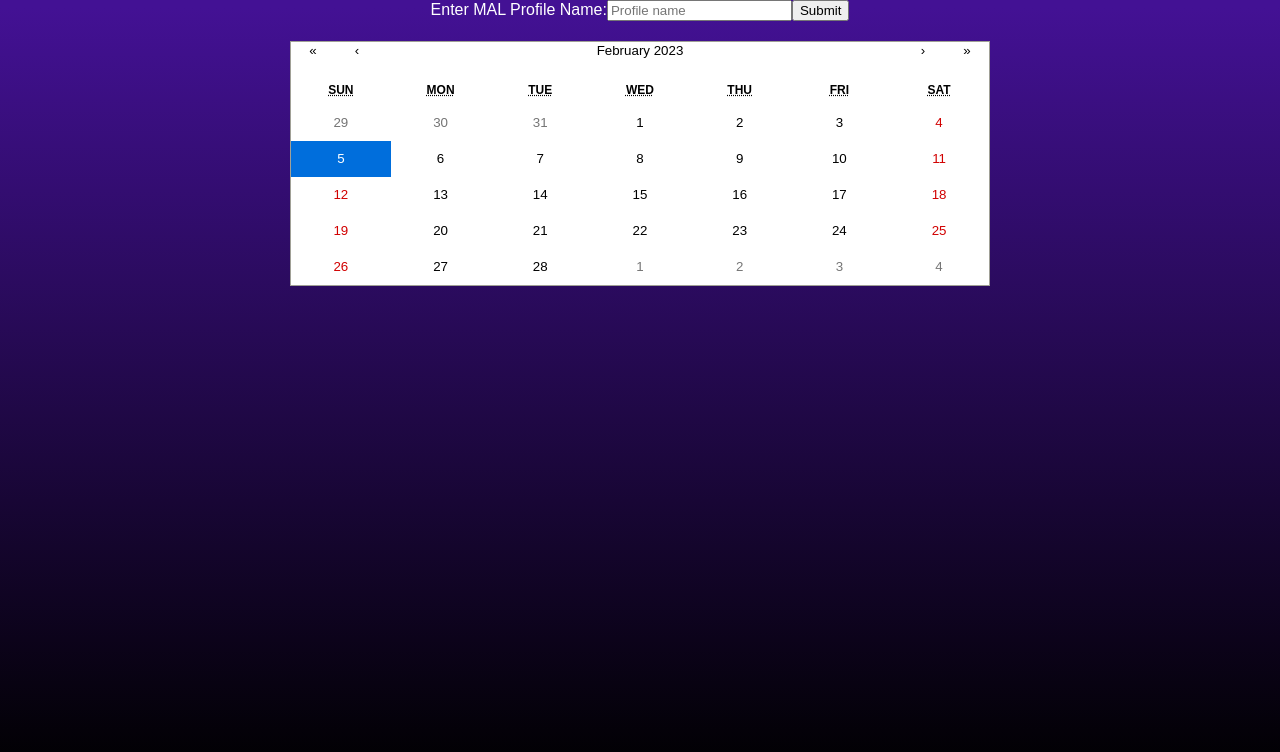
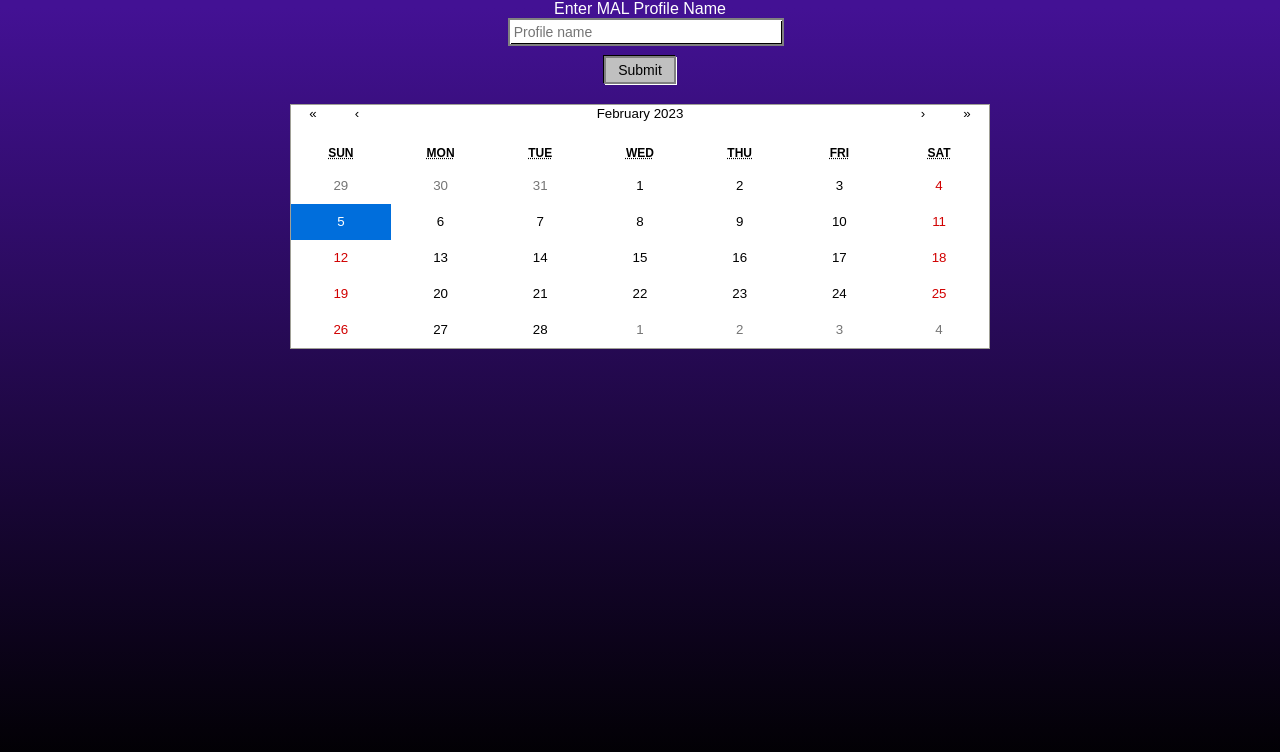
Before and after one commit to JM-Yacho/next-ep-frontend, a React (Vite) app: page / in a window 1280 px wide. Shown: the top 752 px of the page. Built offline with nearby package versions, Linux system fonts and the light colour scheme.

Commit message:
ProfileInput ignores blank submits & limits repeat submits. Fixed bug in App.tsx. Updated ProfileInput & EpCalendar css.

```diff
--- a/src/App.tsx
+++ b/src/App.tsx
@@ -33,7 +33,7 @@ function App() {
 
     watchListNextEps.forEach((ep) => {
       let airingDate = new Date(ep.airing_at * 1000).toLocaleDateString(userLocale);
-      if(airingDate in nextEpsByDate) {
+      if(airingDate in nextEps) {
         nextEps[airingDate].push(ep);
       }
       else {
--- a/src/api/Backend.ts
+++ b/src/api/Backend.ts
@@ -1,12 +1,14 @@
-const BACKEND_BASE_URL = import.meta.env.VITE_BACKEND_BASE_URL || new Error('BACKEND_URL is required for the application to run!');
-const API_KEY = import.meta.env.VITE_API_KEY || new Error('API_KEY is required for the application to run!');
+const { VITE_BACKEND_BASE_URL, VITE_API_KEY } = import.meta.env;
+if (!VITE_BACKEND_BASE_URL || !VITE_API_KEY) {
+  throw new Error('Missing required environment variables!');
+}
 
 // Fetch data and return either the data or an empty array
 export async function fetchWatchListNextEps(profileName: string) {
     try {
-        const res = await fetch(`${BACKEND_BASE_URL}/watchListNextEps/${profileName}`, {
+        const res = await fetch(`${VITE_BACKEND_BASE_URL}/watchListNextEps/${profileName}`, {
             headers: {
-                    'x-api-key': API_KEY
+                    'x-api-key': VITE_API_KEY
             }
         });
 
--- a/src/components/EpCalendar.css
+++ b/src/components/EpCalendar.css
@@ -23,6 +23,7 @@ body {
   border: 1px solid #a0a096;
   font-family: Arial, Helvetica, sans-serif;
   line-height: 1.125em;
+  margin-top: 20px;
 }
 
 .react-calendar--doubleView {
--- a/src/components/ProfileInput.css
+++ b/src/components/ProfileInput.css
@@ -1,47 +1,30 @@
-/* Style for the input text field */
 .input-text {
-    padding: 8px 12px; /* Padding inside the input */
-    font-size: 16px;    /* Font size */
-    border: 1px solid #ccc; /* Light border */
-    border-radius: 10px;  /* Rounded corners */
-    margin-bottom: 10px;  /* Space below the input field */
-    width: 250px;   /* Set a width to the input field */
-  }
+  width: 100%;
+  padding: 4px;
+  margin-bottom: 10px;
+  font-size: 14px;
+  border: 2px solid #808080;
+  background-color: #ffffff;
+  color: #000000;
+  outline: none;
+  box-shadow: inset 1px 1px 0 #fff, inset -1px -1px 0 #000;
+}
 
-  .input-text:focus {
-    border-color: #76c7c0; /* Highlight border color when focused */
-    outline: none;  /* Remove outline */
-  }
+.submit-button {
+  padding: 4px 12px;
+  font-size: 14px;
+  background-color: #c0c0c0;
+  color: black;
+  border: 2px solid #808080;
+  box-shadow: 1px 1px 0 #fff, -1px -1px 0 #000;
+  cursor: pointer;
+}
 
-  /* Styling for the submit button */
-  .submit-button {
-    background-color: #4CAF50;  /* Green background */
-    color: white;               /* White text */
-    font-size: 16px;            /* Font size */
-    padding: 10px 20px;         /* Padding */
-    border: none;               /* No border */
-    border-radius: 30px;        /* Rounded corners */
-    box-shadow: 0 4px 8px rgba(0, 0, 0, 0.1);  /* Subtle shadow */
-    cursor: pointer;           /* Cursor pointer for click */
-    transition: all 0.3s ease; /* Smooth transition for hover effect */
-    margin-bottom: 20px;        /* Space between button and calendar */
-    width: 250px;               /* Set width of button to match input */
-  }
+.submit-button:active {
+  transform: translateY(-1px);
+}
 
-  .submit-button:hover {
-    background-color: #45a049;  /* Darker green on hover */
-    transform: translateY(-2px); /* Slight lift effect */
-    box-shadow: 0 6px 12px rgba(0, 0, 0, 0.2);  /* Enhanced shadow */
-  }
-
-  .submit-button:focus {
-    outline: none;              /* Remove outline when focused */
-    border: 2px solid #76c7c0;  /* Optional: Border on focus */
-  }
-
-  /* Calendar styling adjustments (optional) */
-  .react-calendar {
-    width: 100%;               /* Calendar width */
-    max-width: 500px;          /* Max width for calendar */
-    margin-top: 20px;          /* Space between button and calendar */
-  }
+.submit-button:hover {
+  background-color: #45a049;
+  color: white;
+}
--- a/src/components/ProfileInput.tsx
+++ b/src/components/ProfileInput.tsx
@@ -1,7 +1,9 @@
 import { useState, useEffect } from 'react';
 import './ProfileInput.css'
 
-const storedVarName = 'profileName';
+const profileNameStorageKey = 'profileName';
+const submitTimeStorageKey = 'submitTime';
+const oneMinute = 60000;
 
 interface ProfileInputProps {
   onProfileSubmit: (name: string) => void;
@@ -11,7 +13,7 @@ const ProfileInput: React.FC<ProfileInputProps> = ({ onProfileSubmit }) => {
   const [profileName, setProfileName] = useState('');
 
   useEffect(() => {
-    const storedProfileName = localStorage.getItem(storedVarName);
+    const storedProfileName = localStorage.getItem(profileNameStorageKey);
     if (storedProfileName) setProfileName(storedProfileName);
   }, []);
 
@@ -21,22 +23,38 @@ const ProfileInput: React.FC<ProfileInputProps> = ({ onProfileSubmit }) => {
 
   const handleSubmit = (event: React.FormEvent) => {
     event.preventDefault();
-    localStorage.setItem(storedVarName, profileName);
+    // if profile name is empty, ignore
+    if(!profileName) return
+
+    let currTime = (new Date()).getTime();
+
+    if(profileName === localStorage.getItem(profileNameStorageKey)) {
+      let storedSubmitTime = localStorage.getItem(submitTimeStorageKey)
+      if(storedSubmitTime && (currTime - Number(storedSubmitTime)) < oneMinute) {
+        alert(`Please wait 1 minute to resubmit ${profileName}`)
+        return
+      }
+    }
+
+    localStorage.setItem(profileNameStorageKey, profileName);
+    localStorage.setItem(submitTimeStorageKey, currTime.toString());
     onProfileSubmit(profileName);
   };
 
   return (
     <div>
         <form onSubmit={handleSubmit}>
-            <label htmlFor="profileName">Enter MAL Profile Name:</label>
+            <label htmlFor="profileName">Enter MAL Profile Name</label>
+            <br/>
             <input
                 id="profileName"
                 type="text"
                 value={profileName}
                 onChange={handleChange}
                 placeholder="Profile name"
+                className='input-text'
             />
-            <button type="submit">Submit</button>
+            <button type="submit" className='submit-button'>Submit</button>
         </form>
     </div>
   );
```
